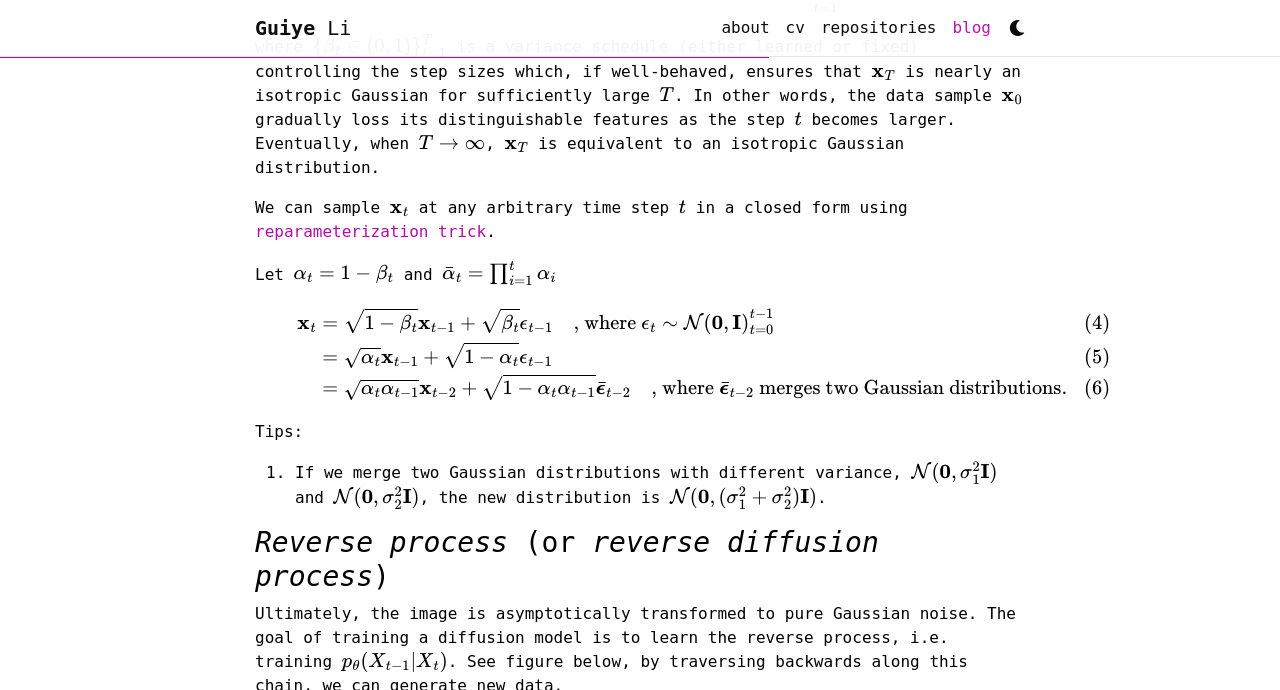
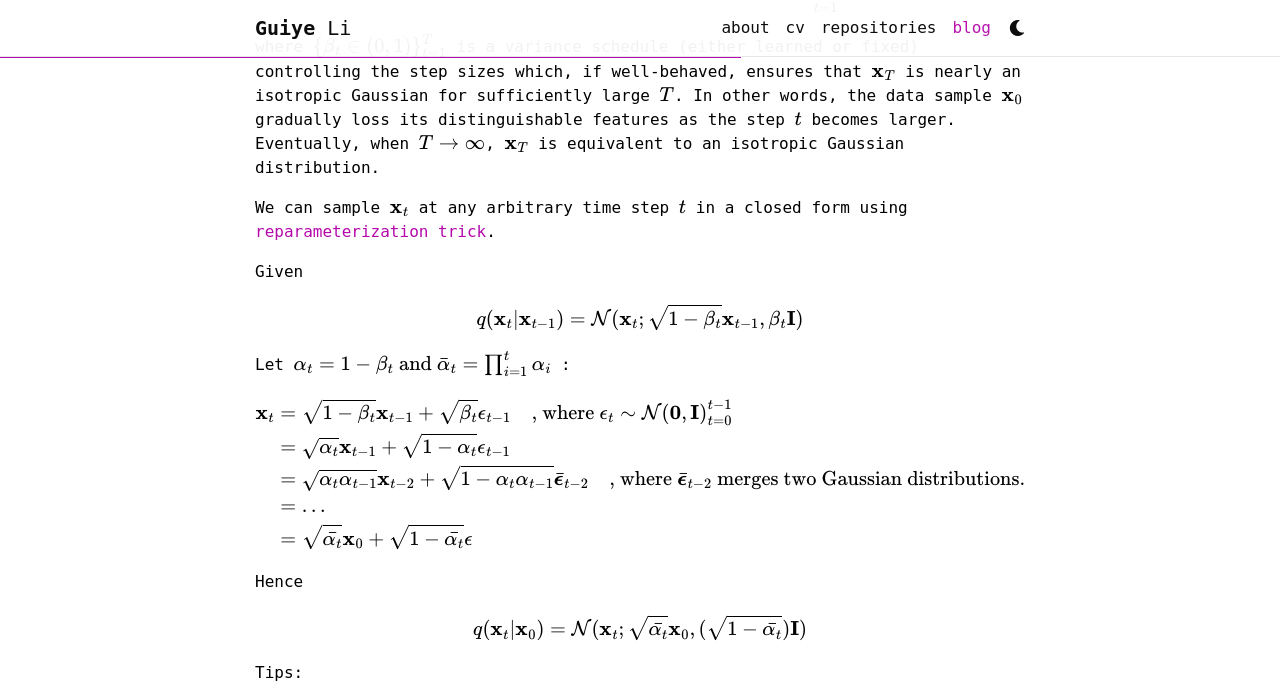
Before and after one commit to LiGuiye/LiGuiye.github.io, a Jekyll site: the page built from _posts/2022-12-14-Diffusion-models.md, in a window 1280 px wide and 900 px high, scrolled down 2804 px, cut to the strip 0-690 px from the top of the window. Built offline with Jekyll 4.4.1, drawn with Linux system fonts in a browser that asks for light colours; comment, search, counter and statistics services are not loaded; a style sheet for code colours, icons or effects is not loaded; some of the changed text lies outside the part shown.

```diff
--- a/_posts/2022-12-14-Diffusion-models.md
+++ b/_posts/2022-12-14-Diffusion-models.md
@@ -93,16 +93,33 @@ where $$\{\beta_t \in (0, 1)\}_{t=1}^T$$ is a variance schedule (either learned
 
 We can sample $$\mathbf{x}_t$$ at any arbitrary time step $$t$$ in a closed form using [reparameterization trick](#reparameterization-trick).
 
-Let $$\alpha_t = 1 - \beta_ t$$ and $$\bar{\alpha}_t = \prod_{i=1}^t \alpha_i$$
+Given
 
 $$
-\begin{align}
+\begin{aligned}
+q(\mathbf{x}_ t \vert \mathbf{x}_ {t-1}) = \mathcal{N}(\mathbf{x}_ t; \sqrt{1 - \beta_ t} \mathbf{x}_ {t-1}, \beta_ t\mathbf{I})
+\end{aligned}
+$$
 
+Let $$\alpha_t = 1 - \beta_ t \text{ and } \bar{\alpha}_t = \prod_{i=1}^t \alpha_i$$ :
+
+$$
+\begin{aligned}
 \mathbf{x}_ t
 &= \sqrt{1 - \beta_ t} \mathbf{x}_ {t-1} + \sqrt{\beta_ t} \epsilon_ {t-1} \quad \text{, where } {\epsilon_ t \sim \mathcal{N}(\mathbf{0},\mathbf{I})}_ {t=0}^{t-1} \\
 &= \sqrt{\alpha_t} \mathbf{x}_ {t-1} + \sqrt{1-\alpha_ t} \epsilon_ {t-1} \\
-&= \sqrt{\alpha_t \alpha_{t-1}} \mathbf{x}_{t-2} + \sqrt{1 - \alpha_t \alpha_{t-1}} \bar{\boldsymbol{\epsilon}}_{t-2} \quad \text{, where } \bar{\boldsymbol{\epsilon}}_{t-2} \text{ merges two Gaussian distributions.}
-\end{align}
+&= \sqrt{\alpha_t \alpha_{t-1}} \mathbf{x}_{t-2} + \sqrt{1 - \alpha_t \alpha_{t-1}} \bar{\boldsymbol{\epsilon}}_{t-2} \quad \text{, where } \bar{\boldsymbol{\epsilon}}_{t-2} \text{ merges two Gaussian distributions.} \\
+&= \dots \\
+&= \sqrt{\bar{\alpha_t}} \mathbf{x}_0 + \sqrt{1-\bar{\alpha_t}} \epsilon
+\end{aligned}
+$$
+
+Hence
+
+$$
+\begin{aligned}
+q(\mathbf{x}_ t \vert \mathbf{x}_0) = \mathcal{N}(\mathbf{x}_ t; \sqrt{\bar{\alpha_t}} \mathbf{x}_0, (\sqrt{1-\bar{\alpha_t}})\mathbf{I})
+\end{aligned}
 $$
 
 Tips:
@@ -135,7 +152,7 @@ where the time-dependent parameters of the Gaussian transitions are learned.
 A Diffusion Model is trained by **finding the reverse Markov transitions that maximize the likelihood of the training data**. In practice, training equivalently consists of minimizing the variational upper bound on the negative log likelihood.
 
 \begin{equation}
-\mathbb{E} [= \log p_\theta (X_0)] \leqslant \mathbb{E}_ {q} [-\log \frac{p_\theta (X_{0:T})}{q(X_{1:T} \vert X_0)}] =: L_{vlb}
+\mathbb{E} [- \log p_\theta (\mathbf{x}_ 0)] \leqslant \mathbb{E}_ {q} [-\log \frac{p_ \theta (\mathbf{x}_ {0:T})}{q(\mathbf{x}_ {1:T} \vert \mathbf{x}_ 0)}] =: L_{vlb}
 \end{equation}
 
 Variational lower bound $$L_{vlb}$$ is technically an upper bound (the negative of the Evidence Lower Bound (ELBO)) which we are trying to minimize. We will try to rewrite the $$L_{vlb}$$ in terms of Kullback-Leibler (KL) Divergences because the transition distributions in the Markov chain are Gaussians, and **the KL divergence between Gaussians has a closed form**.
@@ -147,26 +164,20 @@ D_{KL}(P\parallel Q) = \int_{-\infty}^{\infty} p(x)\log(\frac{p(x)}{q(x)}) dx
 Casting $$L_{vlb}$$ in terms of KL Divergences
 
 \begin{equation}
-L_{vlb} := L_0 + L_1 + \ldots + L_{T-1} + L_T
+L_{vlb} = L_0 + L_1 + \ldots + L_{T-1} + L_T
 \end{equation}
 
 where
 
-\begin{equation}
-L_0 := -\log p_\theta(X_0 \vert X_1)
-\end{equation}
+$$
+\begin{aligned}
+L_0 &= -\log p_\theta(\mathbf{x}_0 \vert \mathbf{x}_1) \\
+L_t &= D_{KL}(q(\mathbf{x}_t \vert \mathbf{x}_ {t+1} , \mathbf{x}_0) \parallel p_\theta(\mathbf{x}_ t \vert \mathbf{x}_ {t+1})) \quad \text{ for } 1 \leq t \leq T-1\\
+L_T &= D_{KL}(q(\mathbf{x}_T \vert \mathbf{x}_0) \parallel p_\theta (\mathbf{x}_T))
+\end{aligned}
+$$
 
-\begin{equation}
-L_{t-1} := D_{KL}(q(X_{t-1} \vert X_t,X_0)\parallel p_\theta(X_{t-1} \vert X_t))
-\end{equation}
-
-\begin{equation}
-L_T := D_{KL}(q(X_T \vert X_0)\parallel p(X_T))
-\end{equation}
-
-*Let's skip the proof for now.*
-
-Conditioning the forward process posterior on $$X_0$$ in $$L_{t-1}$$ results in a tractable form that leads to **all KL divergences being comparisons between Gaussians**. This means that the divergences can be exactly calculated with closed-form expressions rather than with Monte Carlo estimates.
+Conditioning the forward process posterior on $$\mathbf{x}_0$$ in $$L_{t-1}$$ results in a tractable form that leads to **all KL divergences being comparisons between Gaussians**. This means that the divergences can be exactly calculated with closed-form expressions rather than with Monte Carlo estimates.
 
 ## Summary
 
```
